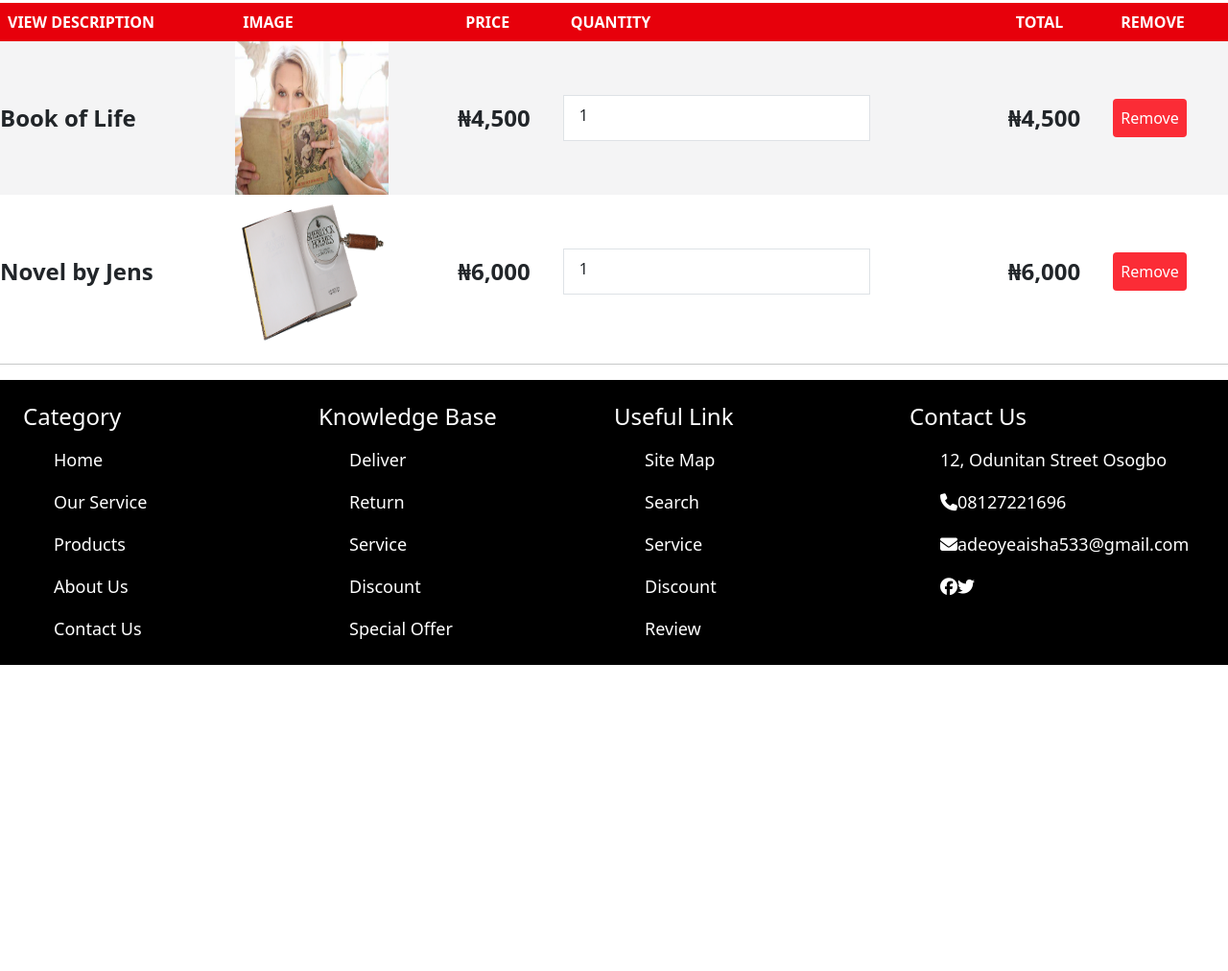
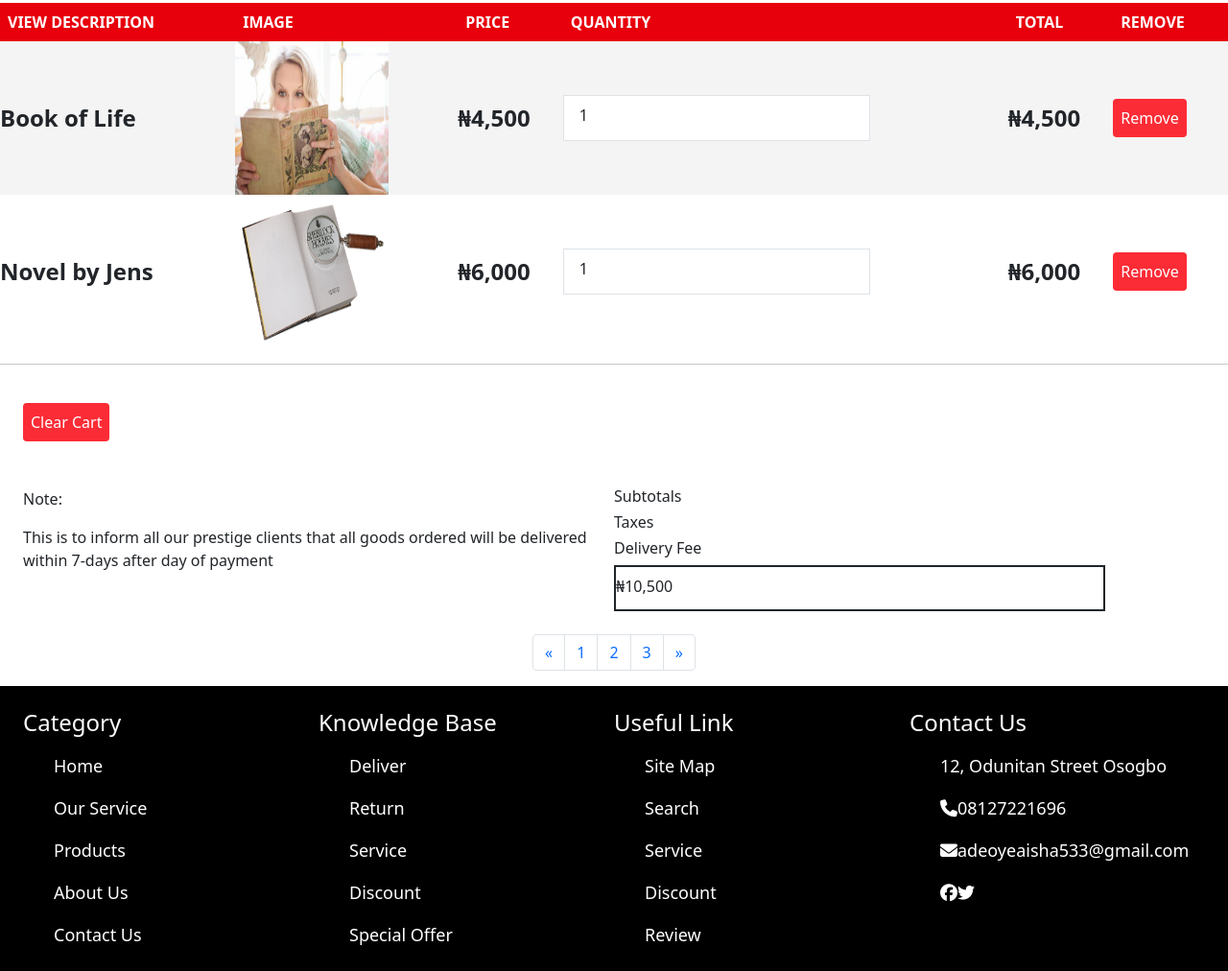
Before and after one commit to Creative-tobi/e-commerce, a plain HTML site: page payment.html in a window 1280 px wide. Shown: the part 578-1590 px from the top of the page at 96% size. Before the commit the page ends 1271 px from the top, so only its background shows below. Drawn offline with nearby package versions, Linux system fonts and the light colour scheme.

Commit message:
First commit

```diff
--- a/payment.html
+++ b/payment.html
@@ -168,6 +168,44 @@
       </table>
       <hr>
 
+      <button class="bg-red-500 text-white p-2 m-4" style="border-radius: 4px;">Clear Cart</button>
+
+        <div class="grid grid-cols-2 m-4">
+          <div ><p class="font-medium">Note:</p>
+            <p >This is to inform all our prestige clients that all goods ordered will be delivered within 7-days after day of payment </p>
+
+          </div>
+
+          <div>
+            <h6>Subtotals</h6>
+            <h6>Taxes</h6>
+            <h6>Delivery Fee</h6>
+            <div class="w-lg h-12 border-2 bg-white pt-2">₦10,500</div>
+          </div>
+        </div>
+
+        <div aria-label="Page navigation example" class="mt-4">
+          <ul class="pagination mx-[100px] place-content-center">
+            <li class="page-item">
+              <a class="page-link" href="#" aria-label="Previous">
+                <span aria-hidden="true">&laquo;</span>
+              </a>
+            </li>
+            <li class="page-item"><a class="page-link" href="index.html">1</a></li>
+            <li class="page-item">
+              <a class="page-link" href="product.html">2</a>
+            </li>
+            <li class="page-item">
+              <a class="page-link" href="product.html">3</a>
+            </li>
+            <li class="page-item">
+              <a class="page-link" href="#" aria-label="Next">
+                <span aria-hidden="true">&raquo;</span>
+              </a>
+            </li>
+          </ul>
+        </div>
+
 
 
         <footer class="bg-black text-white">
```
